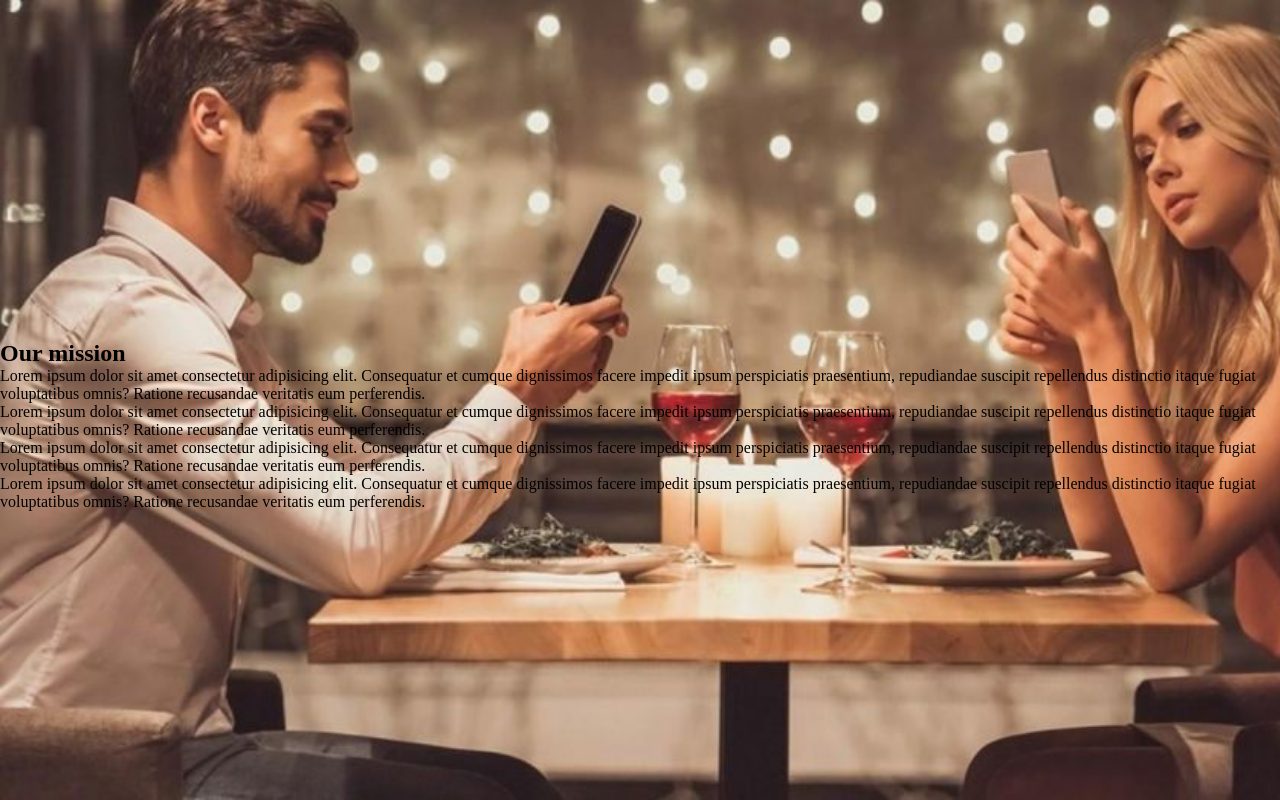
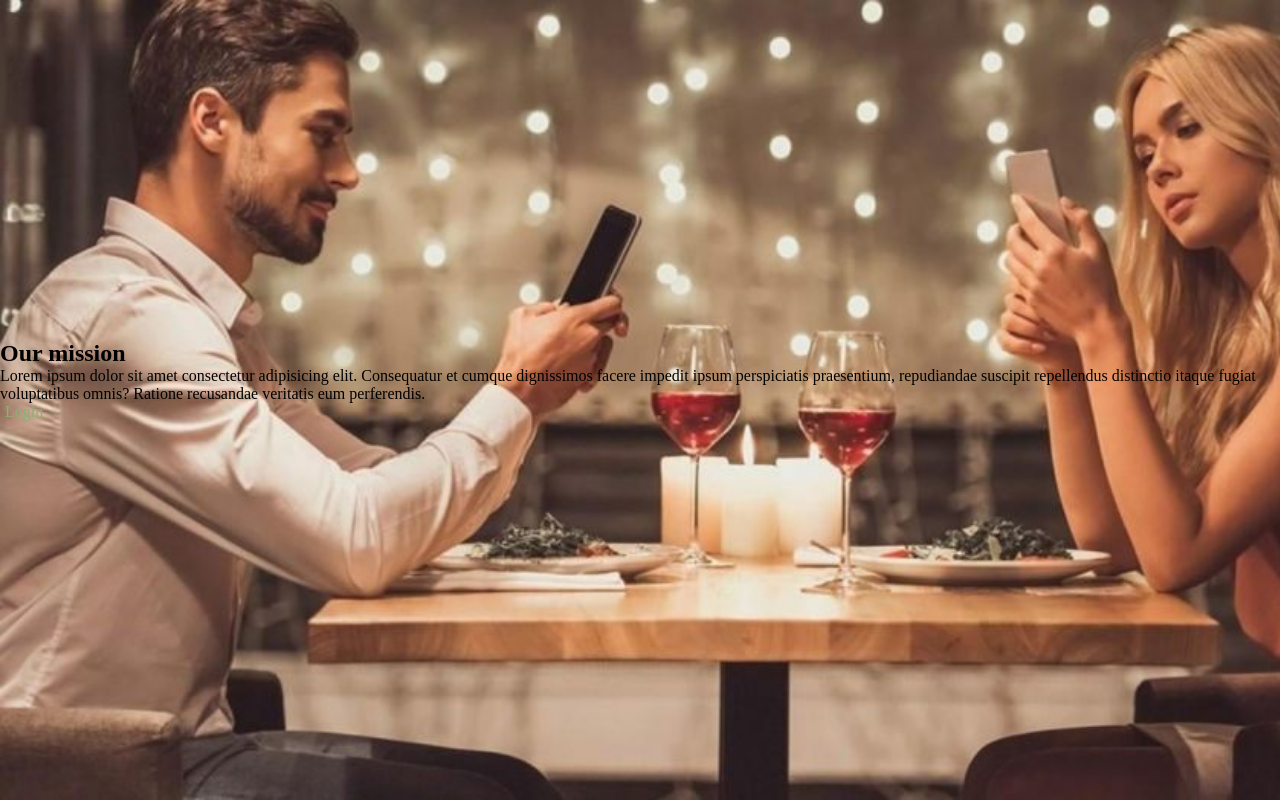
Before and after one commit to jcylok/okstupid, a Django app: page / in a window 1280 px wide. Run offline with Django 3.2, Linux system fonts and the light colour scheme; some web fonts are replaced.

Commit message:
working in style

```diff
--- a/okstupid/templates/base.html
+++ b/okstupid/templates/base.html
@@ -7,6 +7,7 @@
   <meta name="viewport" content="width=device-width, initial-scale=1.0">
   <meta http-equiv="X-UA-Compatible" content="ie=edge">
   <link rel="stylesheet" href="{% static  'css/main.css' %}">
+  <link rel="stylesheet" href="{% static 'css/findsingles.css' %}">
   <link href="https://fonts.googleapis.com/css?family=Bowlby+One+SC|Poppins:400,800&display=swap" rel="stylesheet">
   <title>Okstupid</title>
 </head>
--- a/okstupid/templates/find_singles.html
+++ b/okstupid/templates/find_singles.html
@@ -1,7 +1,4 @@
 {% extends 'base.html' %}
-{% load static from staticfiles %}
-<link rel="stylesheet" href="{% static 'css/style.css' %}">
-
 {% block content %}
 
 <nav>
@@ -19,7 +16,6 @@
   <h2>Check out these Stupids in your Area</h2>
   {% for profile in profiles%}
   <section>
-    <li>
     <div class="card">
       <img src="/media/{{profile.photo_one}}" width="120" height="120"/>
       <div class="container">
@@ -28,7 +24,6 @@
         <p>{{profile.age}}</p>
       </div>
     </div>
-    </li>
   </section>
   {% endfor %}
   </ul>
--- a/okstupid/templates/home.html
+++ b/okstupid/templates/home.html
@@ -5,9 +5,7 @@
   <section>
     <h2 class="our-mission">Our mission</h2>
     <p>Lorem ipsum dolor sit amet consectetur adipisicing elit. Consequatur et cumque dignissimos facere impedit ipsum perspiciatis praesentium, repudiandae suscipit repellendus distinctio itaque fugiat voluptatibus omnis? Ratione recusandae veritatis eum perferendis.</p>
-    <p>Lorem ipsum dolor sit amet consectetur adipisicing elit. Consequatur et cumque dignissimos facere impedit ipsum perspiciatis praesentium, repudiandae suscipit repellendus distinctio itaque fugiat voluptatibus omnis? Ratione recusandae veritatis eum perferendis.</p>
-    <p>Lorem ipsum dolor sit amet consectetur adipisicing elit. Consequatur et cumque dignissimos facere impedit ipsum perspiciatis praesentium, repudiandae suscipit repellendus distinctio itaque fugiat voluptatibus omnis? Ratione recusandae veritatis eum perferendis.</p>
-    <p>Lorem ipsum dolor sit amet consectetur adipisicing elit. Consequatur et cumque dignissimos facere impedit ipsum perspiciatis praesentium, repudiandae suscipit repellendus distinctio itaque fugiat voluptatibus omnis? Ratione recusandae veritatis eum perferendis.</p>
+    <a href="/accounts/login">Login</a>
   </section>
 </main>
 
```
Also changed, not shown: okstupid/static/css/findsingles.css (+7 -6 lines). Lines whose indentation alone changed are shown as unchanged.
